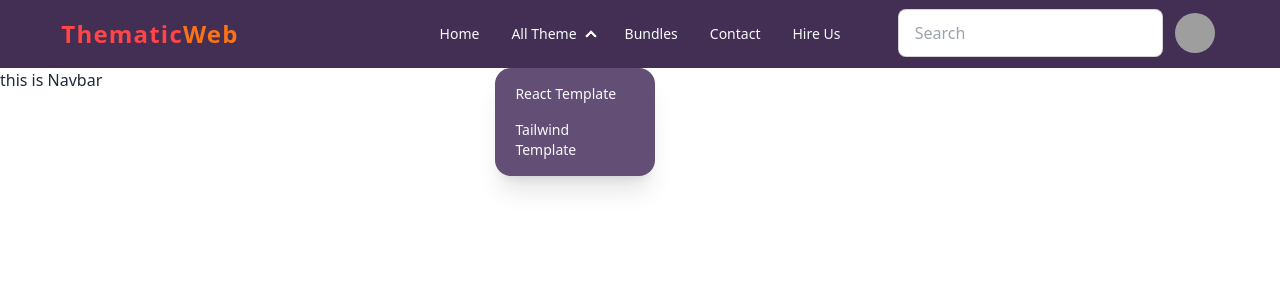
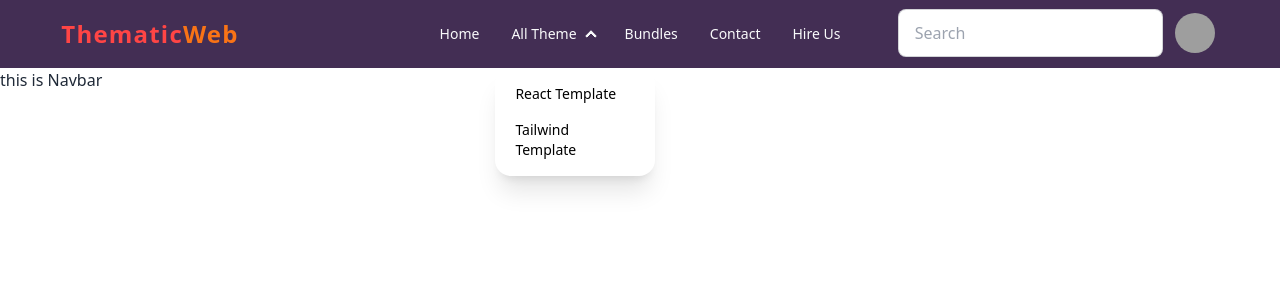
Before and after one commit to RaihanSoft/thematic-web, a React (Vite) app: page / in a window 1280 px wide. Both pictures are taken after a click on the heading "All Theme". Shown: the top 300 px of the page. Built offline with nearby package versions, Linux system fonts and the light colour scheme; grey boxes are pictures that could not be loaded.

Commit message:
change color in navbar

```diff
--- a/src/Components/Navbar/Navbar.jsx
+++ b/src/Components/Navbar/Navbar.jsx
@@ -9,7 +9,7 @@ const navlink = (
     <li>
       <details>
         <summary>All Theme</summary>
-        <ul className="p-1 w-40 bg-[#634e75]">
+        <ul className="p-1 w-40 bg-white text-black">
           <li>
             <a>React Template</a>
           </li>
```
